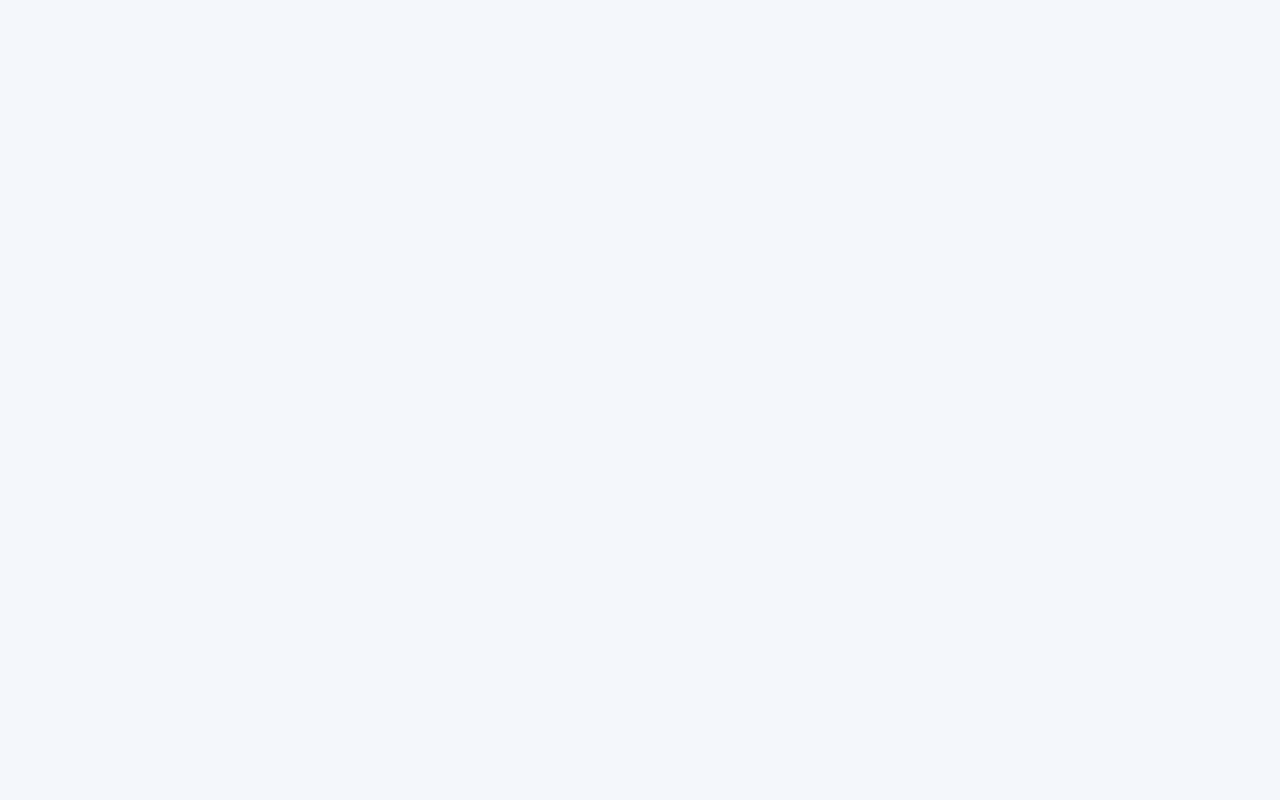
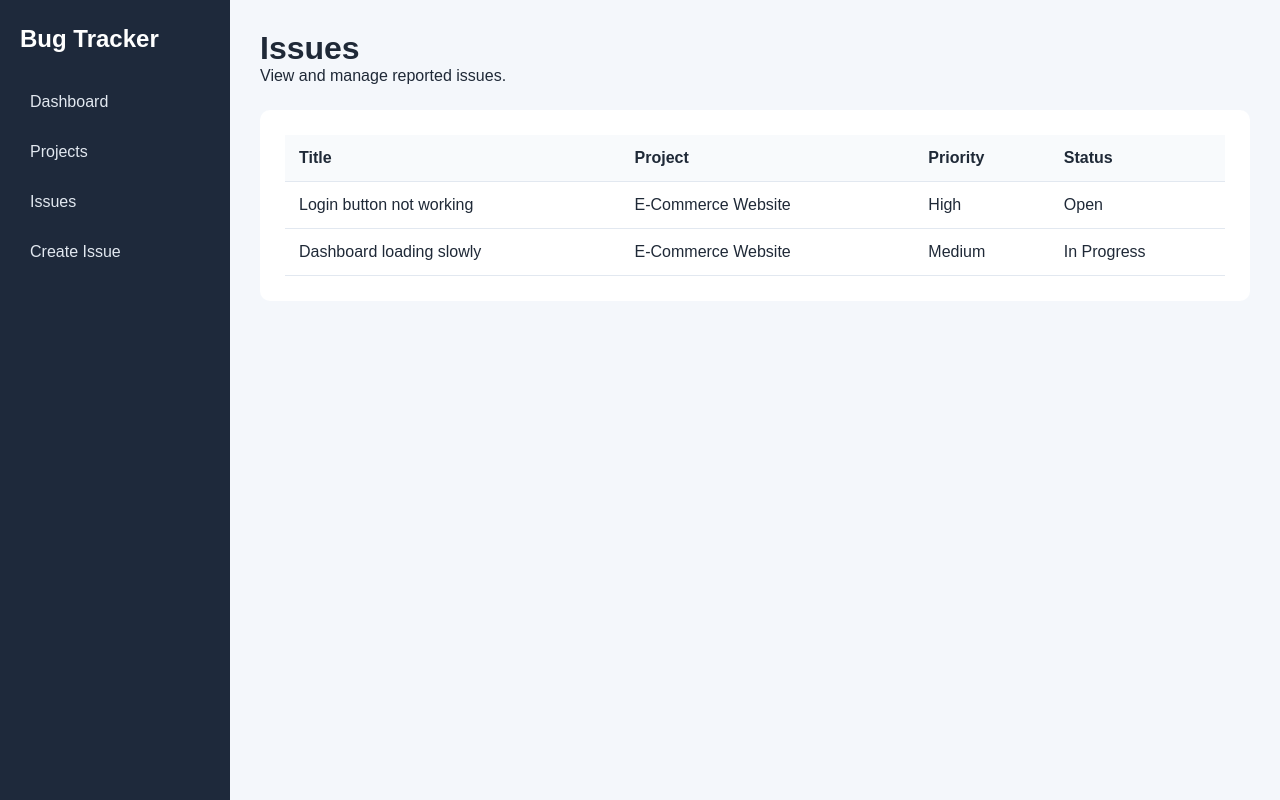
Before and after one commit to sadeepa-div/Centralized-Issue-Tracker, a React (Vite) app in the folder client/: page /issues in a window 1280 px wide. Before the commit this address had no page. Built offline with nearby package versions, Linux system fonts and the light colour scheme.

Commit message:
feat: add issues and create issue pages

```diff
--- a/client/src/App.css
+++ b/client/src/App.css
@@ -247,3 +247,57 @@
     grid-template-columns: 1fr;
   }
 }
+
+.issues-table-container {
+  background: white;
+  padding: 25px;
+  border-radius: 10px;
+  overflow-x: auto;
+}
+
+.issues-table {
+  width: 100%;
+  border-collapse: collapse;
+}
+
+.issues-table th,
+.issues-table td {
+  padding: 14px;
+  text-align: left;
+  border-bottom: 1px solid #e2e8f0;
+}
+
+.issues-table th {
+  background: #f8fafc;
+}
+
+.issue-form-card {
+  max-width: 650px;
+  background: white;
+  padding: 25px;
+  border-radius: 10px;
+  box-shadow: 0 4px 12px rgba(0, 0, 0, 0.05);
+}
+
+.issue-form-card input,
+.issue-form-card textarea,
+.issue-form-card select {
+  width: 100%;
+  padding: 10px;
+  border: 1px solid #cbd5e1;
+  border-radius: 6px;
+}
+
+.issue-form-card textarea {
+  min-height: 120px;
+  resize: vertical;
+}
+
+.issue-form-card button {
+  padding: 10px 18px;
+  border: none;
+  border-radius: 6px;
+  background: #2563eb;
+  color: white;
+  cursor: pointer;
+}
--- a/client/src/App.jsx
+++ b/client/src/App.jsx
@@ -2,8 +2,10 @@ import { Routes, Route, Navigate } from 'react-router-dom'
 import Login from './pages/Login'
 import Register from './pages/Register'
 import Dashboard from './pages/Dashboard'
+import Projects from './pages/Projects'
+import Issues from './pages/Issues'
+import CreateIssue from './pages/CreateIssue'
 import './App.css'
-import Projects from './pages/Projects'
 
 function App() {
   return (
@@ -18,6 +20,9 @@ function App() {
 
       <Route path="/projects" element={<Projects />} />
 
+      <Route path="/issues" element={<Issues />} />
+
+      <Route path="/create-issue" element={<CreateIssue />} />
     </Routes>
   )
 }
--- /dev/null
+++ b/client/src/pages/CreateIssue.jsx
@@ -0,0 +1,32 @@
+import { Link } from 'react-router-dom'
+import CreateIssueForm from '../components/CreateIssueForm'
+
+function CreateIssue() {
+  return (
+    <div className="dashboard-page">
+      <aside className="sidebar">
+        <h2>Bug Tracker</h2>
+
+        <nav>
+          <Link to="/dashboard">Dashboard</Link>
+          <Link to="/projects">Projects</Link>
+          <Link to="/issues">Issues</Link>
+          <Link to="/create-issue">Create Issue</Link>
+        </nav>
+      </aside>
+
+      <main className="dashboard-content">
+        <div className="page-header">
+          <h1>Create Issue</h1>
+          <p>Report a new software issue or bug.</p>
+        </div>
+
+        <div className="issue-form-card">
+          <CreateIssueForm />
+        </div>
+      </main>
+    </div>
+  )
+}
+
+export default CreateIssue
--- /dev/null
+++ b/client/src/pages/Issues.jsx
@@ -0,0 +1,68 @@
+import { Link } from 'react-router-dom'
+
+function Issues() {
+  const issues = [
+    {
+      id: 1,
+      title: 'Login button not working',
+      priority: 'High',
+      status: 'Open',
+      project: 'E-Commerce Website',
+    },
+    {
+      id: 2,
+      title: 'Dashboard loading slowly',
+      priority: 'Medium',
+      status: 'In Progress',
+      project: 'E-Commerce Website',
+    },
+  ]
+
+  return (
+    <div className="dashboard-page">
+      <aside className="sidebar">
+        <h2>Bug Tracker</h2>
+
+        <nav>
+          <Link to="/dashboard">Dashboard</Link>
+          <Link to="/projects">Projects</Link>
+          <Link to="/issues">Issues</Link>
+          <Link to="/create-issue">Create Issue</Link>
+        </nav>
+      </aside>
+
+      <main className="dashboard-content">
+        <div className="page-header">
+          <h1>Issues</h1>
+          <p>View and manage reported issues.</p>
+        </div>
+
+        <div className="issues-table-container">
+          <table className="issues-table">
+            <thead>
+              <tr>
+                <th>Title</th>
+                <th>Project</th>
+                <th>Priority</th>
+                <th>Status</th>
+              </tr>
+            </thead>
+
+            <tbody>
+              {issues.map((issue) => (
+                <tr key={issue.id}>
+                  <td>{issue.title}</td>
+                  <td>{issue.project}</td>
+                  <td>{issue.priority}</td>
+                  <td>{issue.status}</td>
+                </tr>
+              ))}
+            </tbody>
+          </table>
+        </div>
+      </main>
+    </div>
+  )
+}
+
+export default Issues
```
